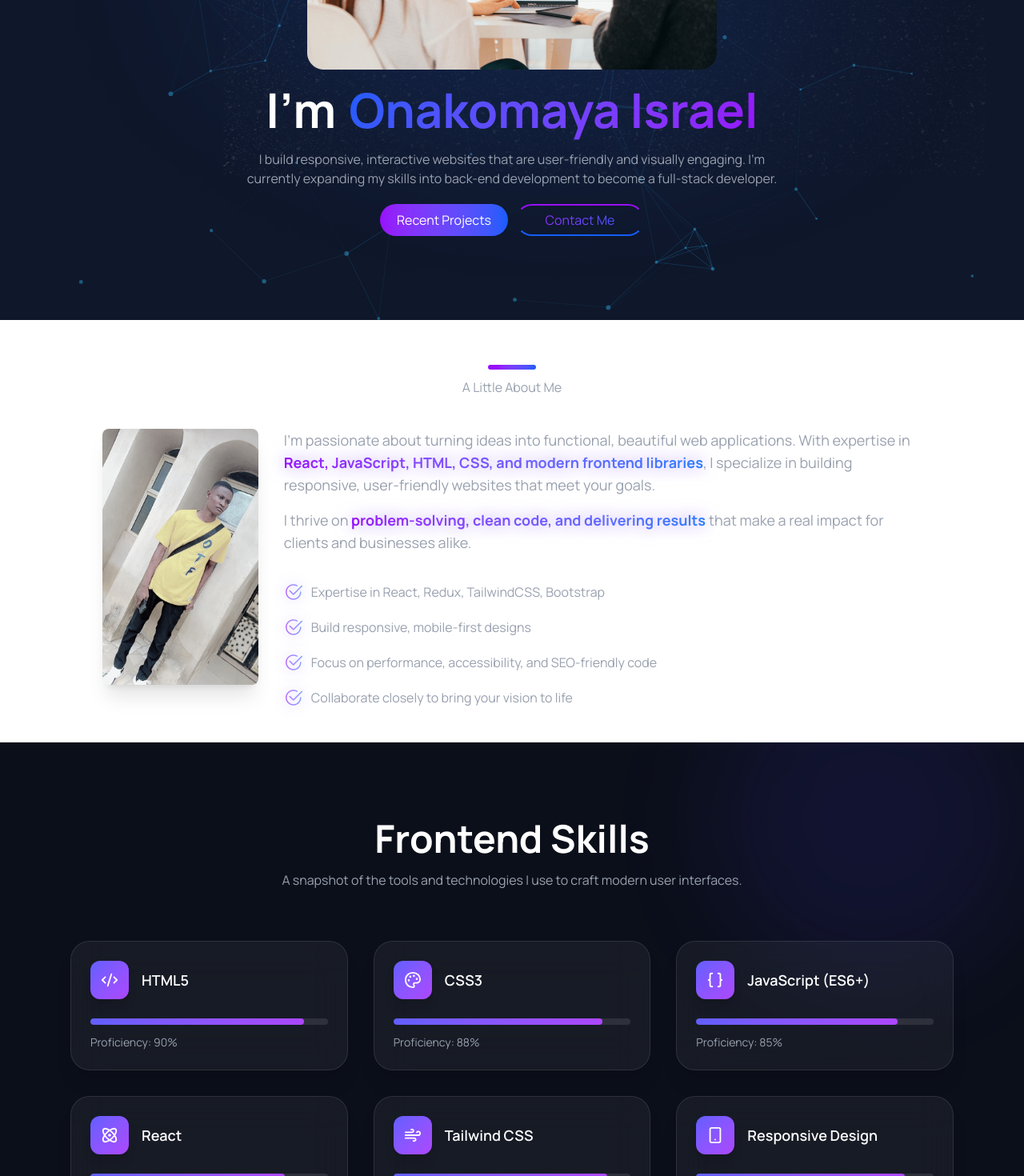
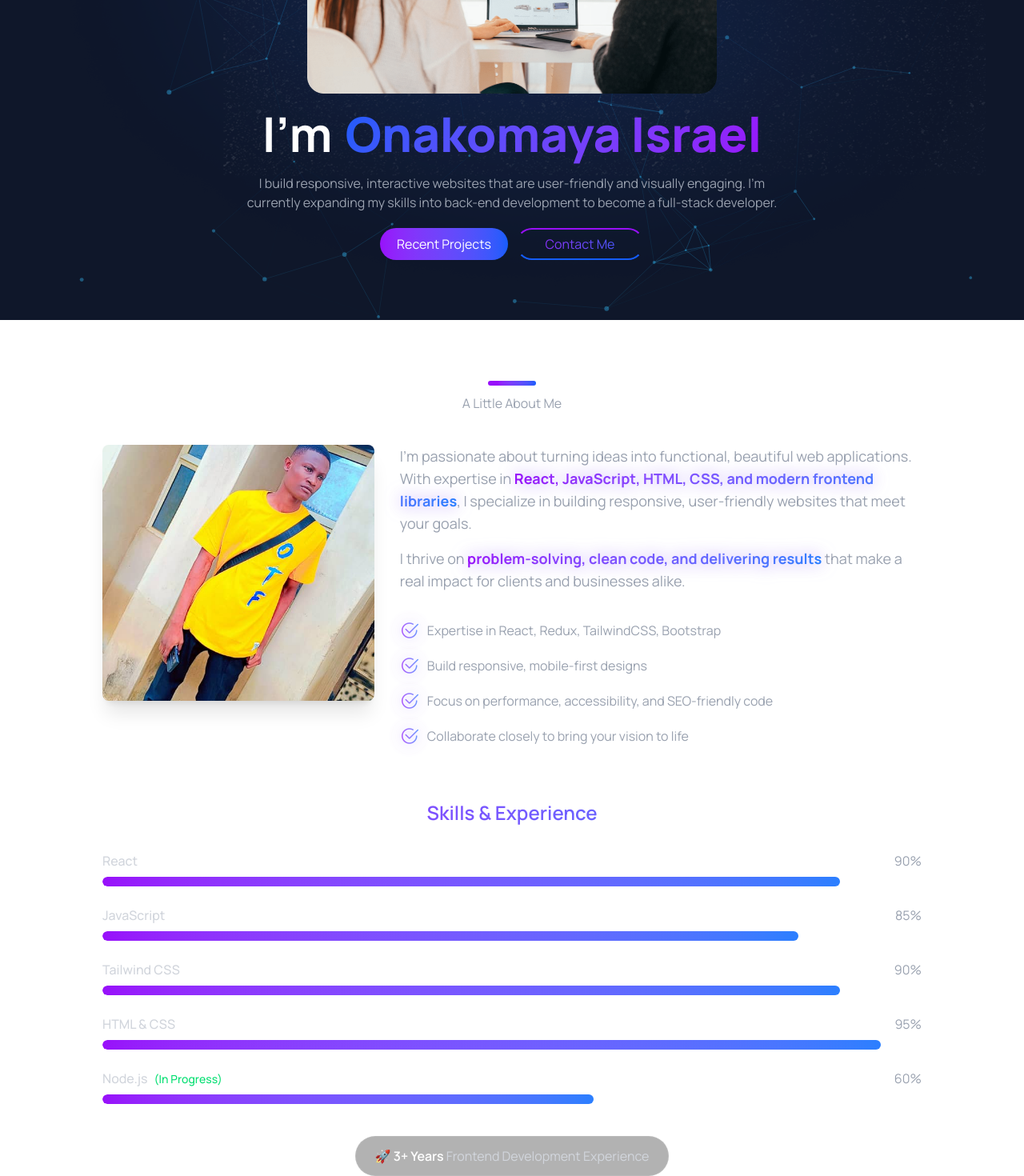
Before and after one commit to okikiisrael1-max/ZenithDev, a React (Vite) app: page / in a window 1280 px wide. Shown: the part 400-1870 px from the top of the page at 80% size. Built offline with nearby package versions, Linux system fonts and the light colour scheme; the HTML template or start-up script is replaced by a standard one.

Commit message:
Add files via upload

```diff
--- a/src/assets/assets.js
+++ b/src/assets/assets.js
@@ -39,18 +39,21 @@ export const projects = [
         title : "Prescripto",
         desc : "Doctor Appointment Booking",
         image : project_1,
+        skill : ['React', 'Tailwind', 'Framer'] ,
         URL: 'https://prescriptos-ten.vercel.app/'
     },
     {
         title : "Real Estate",
         desc : "House Booking",
         image : project_2,
+        skill : ['React', 'Tailwind', 'CSS'] ,
         URL : 'https://real-estate-hazel-eight.vercel.app/'
     },
     {
         title : "Gym Booking & subscription",
         desc : "Book an appointment with a gym instructor",
         image : project_3,
+        skill : ['React', 'Tailwind', 'Framer'] ,
         URL : 'https://gym-booking-ten.vercel.app/'
     }
 ]
--- a/src/components/About.jsx
+++ b/src/components/About.jsx
@@ -2,19 +2,19 @@ import React from 'react'
 import Title from './Title'
 import 'bootstrap-icons/font/bootstrap-icons.css';
 import { assets } from '../assets/assets';
-import FrontendSkills from './FrontendSkills';
+import Skills from './Skills';
 import { motion } from 'framer-motion';
 
 const About = () => {
   return (
-    <div id='about' className="relative z-10">
+    <div id='about' className="relative z-10 py-5">
       <Title Title={'About Me'} Desc={'A Little About Me'} />
 
       <div className='flex flex-col sm:flex-row px-[10%] gap-8 mt-10'>
 
         {/* Image */}
         <motion.img
-          className='rounded-lg object-cover z-10 w-62.5 max-h-80 flex mx-auto sm:w-120 grayscale-75 hover:grayscale-0 transition duration-500 shadow-xl'
+          className='rounded-lg object-cover z-50 w-full max-h-80 flex mx-auto hover:translate-y-2.5 transition duration-500 shadow-xl'
           src={assets.hero}
           alt="About Image"
           initial={{ opacity: 0, x: -50, scale: 0.95 }}
@@ -43,7 +43,6 @@ const About = () => {
               problem-solving, clean code, and delivering results
             </span> that make a real impact for clients and businesses alike.
           </p>
-
           {/* Features List */}
           <motion.div
             className='mt-4 flex flex-col gap-3'
@@ -74,7 +73,10 @@ const About = () => {
         transition={{ duration: 1, delay: 0.8 }}
         className='mt-10'
       >
-        <FrontendSkills/>
+        <Skills/>
+        {/* Experience & Learning */}
+
+
       </motion.div>
     </div>
   )
--- a/src/components/Hero.jsx
+++ b/src/components/Hero.jsx
@@ -5,7 +5,7 @@ import { motion } from 'framer-motion'
 
 const Hero = () => {
   return (
-    <div className='flex px-[10%] py-5 flex-col justify-center items-center gap-5 min-h-screen w-full relative'>
+    <div className='flex pt-20 px-[10%] py-5 flex-col justify-center items-center gap-5 min-h-screen w-full relative'>
 
       {/* Typing Animation */}
       <motion.div
@@ -31,7 +31,7 @@ const Hero = () => {
           speed={60}
           deletionSpeed={40}
           repeat={Infinity}
-          className='py-2.5 text-2xl font-bold md:text-4xl bg-linear-90 from-10% from-purple-600 to-blue-600 text-transparent bg-clip-text'
+          className='py-2.5 text-2xl font-black md:text-4xl bg-linear-90 from-10% from-white to-gray-600 text-transparent bg-clip-text'
         />
       </motion.div>
 
@@ -60,7 +60,7 @@ const Hero = () => {
         transition={{ duration: 1, delay: 0.5 }}
       >
         I’m{' '}
-        <span className='bg-linear-120 from-blue-600 to-purple-600 pl-1 text-transparent bg-clip-text'>
+        <span className='bg-linear-120 from-blue-600 to-purple-600 font-black pl-1 text-transparent bg-clip-text'>
           Onakomaya Israel
         </span>
       </motion.h1>
--- a/src/components/Projects.jsx
+++ b/src/components/Projects.jsx
@@ -19,7 +19,7 @@ const cardVariants = {
 
 const Projects = () => {
   return (
-    <section id="project" className="pt-20 relative overflow-hidden mb-6">
+    <section id="project" className="pt-20 relative overflow-hidden">
       <Title
         Title="Our Works"
         Desc="Here are some projects I’ve built using React, Tailwind, and modern frontend tech"
@@ -65,6 +65,17 @@ const Projects = () => {
 
             {/* Content */}
             <div className="p-4 flex flex-col gap-2">
+              <div className="flex flex-wrap gap-2 mt-3">
+            {project.skill.map((skill, i) => (
+              <span
+                key={i}
+                className="text-sm bg-linear-180 bg-opacity-10 from-blue-600 to-purple-600 px-3 py-1 rounded-full"
+              >
+                {skill}
+              </span>
+            ))}
+          </div>
+
               <h2 className="text-lg font-semibold text-white">
                 {project.title}
               </h2>
--- a/src/components/Service.jsx
+++ b/src/components/Service.jsx
@@ -67,7 +67,7 @@ const fadeUp = {
 
 export default function Services() {
   return (
-    <section className="relative py-24 bg-[#0b0f1a] overflow-hidden">
+    <section id="service" className="relative py-24 bg-[#0b0f1a] overflow-hidden">
       {/* Accent Glows */}
       <div className="absolute top-0 left-0 w-72 h-72 bg-indigo-600/20 blur-3xl rounded-full" />
       <div className="absolute bottom-0 right-0 w-72 h-72 bg-purple-600/20 blur-3xl rounded-full" />
--- /dev/null
+++ b/src/components/Skills.jsx
@@ -0,0 +1,67 @@
+import { motion } from "framer-motion";
+
+const skills = [
+  { name: "React", level: 90 },
+  { name: "JavaScript", level: 85 },
+  { name: "Tailwind CSS", level: 90 },
+  { name: "HTML & CSS", level: 95 },
+  { name: "Node.js", level: 60, status: "In Progress" }
+];
+
+const Skills = () => {
+  return (
+    <div className="px-[10%] mt-16">
+      <h3 className="text-2xl font-semibold mb-8 text-center text-transparent bg-linear-to-r from-purple-600 to-blue-500 bg-clip-text">
+        Skills & Experience
+      </h3>
+
+      <div className="flex flex-col gap-6">
+        {skills.map((skill, index) => (
+          <div key={index}>
+            {/* Skill Header */}
+            <div className="flex justify-between mb-2">
+              <span className="text-gray-300 font-medium">
+                {skill.name}
+                {skill.status && (
+                  <span className="ml-2 text-sm text-green-400">
+                    ({skill.status})
+                  </span>
+                )}
+              </span>
+
+              <span className="text-gray-400">
+                {skill.level}%
+              </span>
+            </div>
+
+            {/* Progress Bar */}
+            <div className="w-full h-3 rounded-full bg-white/10 overflow-hidden">
+              <motion.div
+                className="h-full rounded-full bg-linear-to-r from-purple-600 to-blue-500"
+                initial={{ width: 0 }}
+                whileInView={{ width: `${skill.level}%` }}
+                transition={{ duration: 1.2, ease: "easeOut" }}
+                viewport={{ once: true }}
+              />
+            </div>
+          </div>
+        ))}
+      </div>
+
+      {/* Experience Badge */}
+      <motion.div
+        initial={{ opacity: 0, scale: 0.9 }}
+        whileInView={{ opacity: 1, scale: 1 }}
+        transition={{ duration: 0.6, delay: 0.4 }}
+        viewport={{ once: true }}
+        className="mt-10 flex justify-center"
+      >
+        <div className="px-6 py-3 rounded-full border border-white/10 bg-black/30 backdrop-blur text-gray-300">
+          🚀 <span className="font-semibold text-white">3+ Years</span> Frontend Development Experience
+        </div>
+      </motion.div>
+    </div>
+  );
+};
+
+export default Skills;
```
